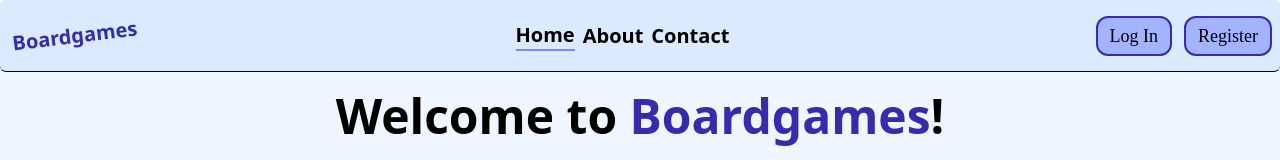
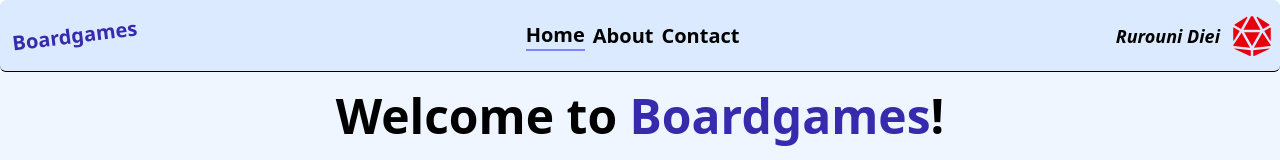
Before and after one commit to RRDiei/boardgames-test, a React (Vite) app: page / in a window 1280 px wide. Shown: the top 160 px of the page. Built offline with nearby package versions, Linux system fonts and the light colour scheme; a web font is replaced by a local one.

Commit message:
Add username and avatar to NavBar if user is logged in

```diff
--- a/src/App.jsx
+++ b/src/App.jsx
@@ -17,12 +17,17 @@ const router = createBrowserRouter([
   },
 ]);
 
+const tempUser = {
+  name: "Rurouni Diei",
+  avatar: "",
+};
+
 export const BoardgameContext = createContext(null);
 export const UserContext = createContext(null);
 
 function App() {
   const [boardgames, setBoardgames] = useState(boardgameData || []);
-  const [user, setUser] = useState(null);
+  const [user, setUser] = useState(tempUser);
 
   return (
     <>
--- a/src/components/NavButtonsContainer.jsx
+++ b/src/components/NavButtonsContainer.jsx
@@ -7,7 +7,7 @@ const NavButtonsContainer = () => {
 
   if (!user) {
     return (
-      <div className="flex gap-3 pe-2">
+      <div className="flex gap-3 me-2">
         <Link to="/login" className="btn">
           Log In
         </Link>
@@ -18,6 +18,19 @@ const NavButtonsContainer = () => {
     );
   }
 
-  return <div>NavButtonsContainer</div>;
+  return (
+    <div className="flex gap-2 me-2 items-center ">
+      <h2 className="font-semibold italic text-lg mr-1">{user.name}</h2>
+      {user?.avatar ? (
+        <img
+          src={user.avatar}
+          alt={user.name}
+          className="w-10 h-10 rounded-full hover:cursor-pointer"
+        />
+      ) : (
+        <FaDiceD20 className="w-10 h-10 text-red-600 hover:cursor-pointer" />
+      )}
+    </div>
+  );
 };
 export default NavButtonsContainer;
```
